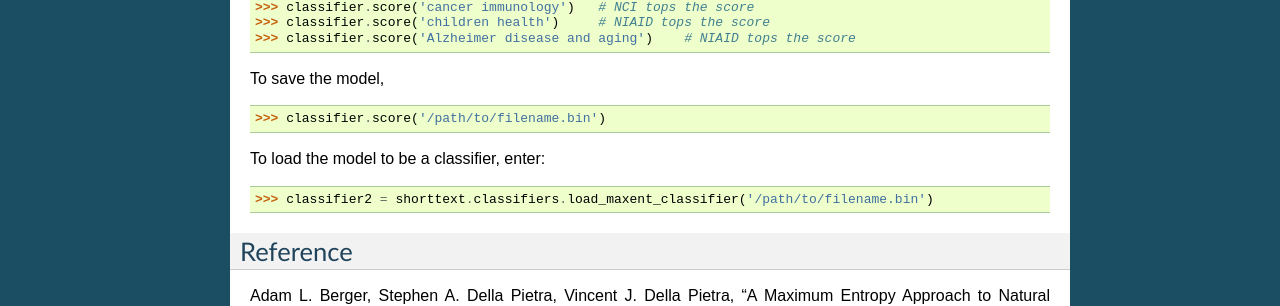
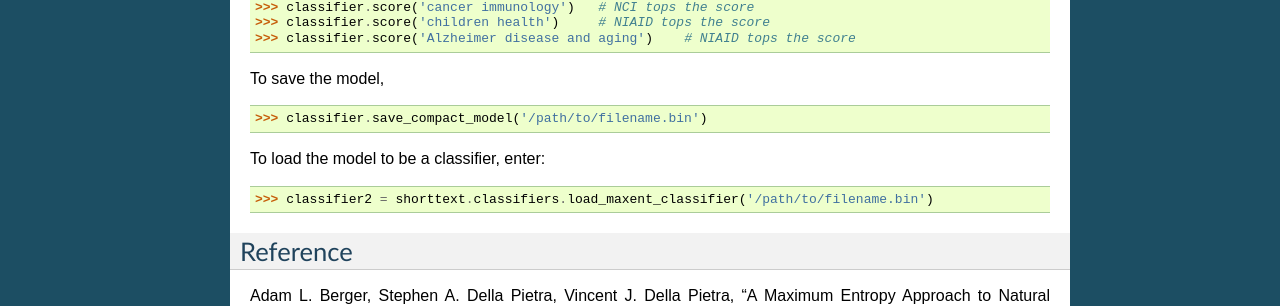
Before and after one commit to stephenhky/PyShortTextCategorization, a Sphinx documentation site: the page built from docs/tutorial_maxent.rst, in a window 1280 px wide. Shown: the part 686-992 px from the top of the page. Built offline with Sphinx 7.4.7, drawn with Linux system fonts in a browser that asks for light colours.

Commit message:
documentation update

```diff
--- a/docs/tutorial_maxent.rst
+++ b/docs/tutorial_maxent.rst
@@ -38,7 +38,7 @@ After training, it can be used for classification, such as
 
 To save the model,
 
->>> classifier.score('/path/to/filename.bin')
+>>> classifier.save_compact_model('/path/to/filename.bin')
 
 To load the model to be a classifier, enter:
 
--- a/docs/tutorial_topic.rst
+++ b/docs/tutorial_topic.rst
@@ -239,7 +239,7 @@ algorithms. We can take any supervised learning algorithms in `scikit-learn` her
 We use Gaussian naive Bayes as an example. For faster demonstration, use the subject
 keywords as the example dataset.
 
->>> subtopicmodeler = shorttext.generators.GensimTopicModeler()
+>>> subtopicmodeler = shorttext.generators.LDAModeler()
 >>> subtopicmodeler.train(subdict, 8)
 
 We first import the class:
```
